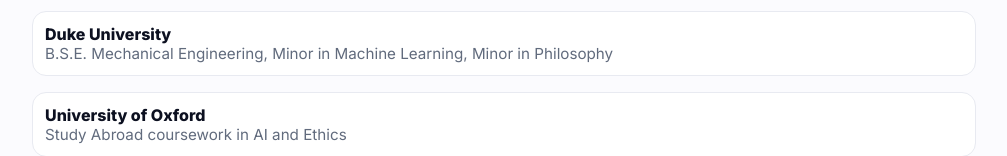
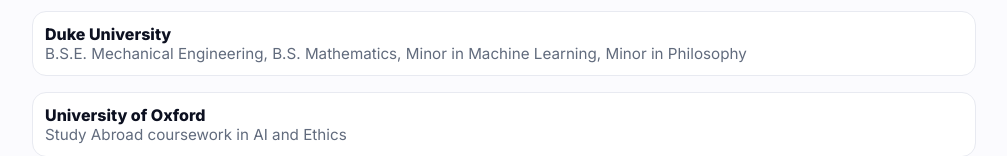
Before and after one commit to zachary-deutsch/zacharydeutsch.com, a plain HTML site: page index.html in a window 1280 px wide. Shown: the part 486-642 px from the top of the page, without its empty margins (136-1143 px from the left). Drawn offline with Linux system fonts and the light colour scheme.

Commit message:
Update index.html

```diff
--- a/index.html
+++ b/index.html
@@ -111,7 +111,7 @@
         <h2>Education</h2>
         <div class="grid">
           <div class="list-item">
-            <div><strong>Duke University</strong><div class="meta">B.S.E. Mechanical Engineering, Minor in Machine Learning, Minor in Philosophy</div></div>
+            <div><strong>Duke University</strong><div class="meta">B.S.E. Mechanical Engineering, B.S. Mathematics, Minor in Machine Learning, Minor in Philosophy</div></div>
           </div>
           <div class="list-item">
             <div><strong>University of Oxford</strong><div class="meta">Study Abroad coursework in AI and Ethics</div></div>
```
